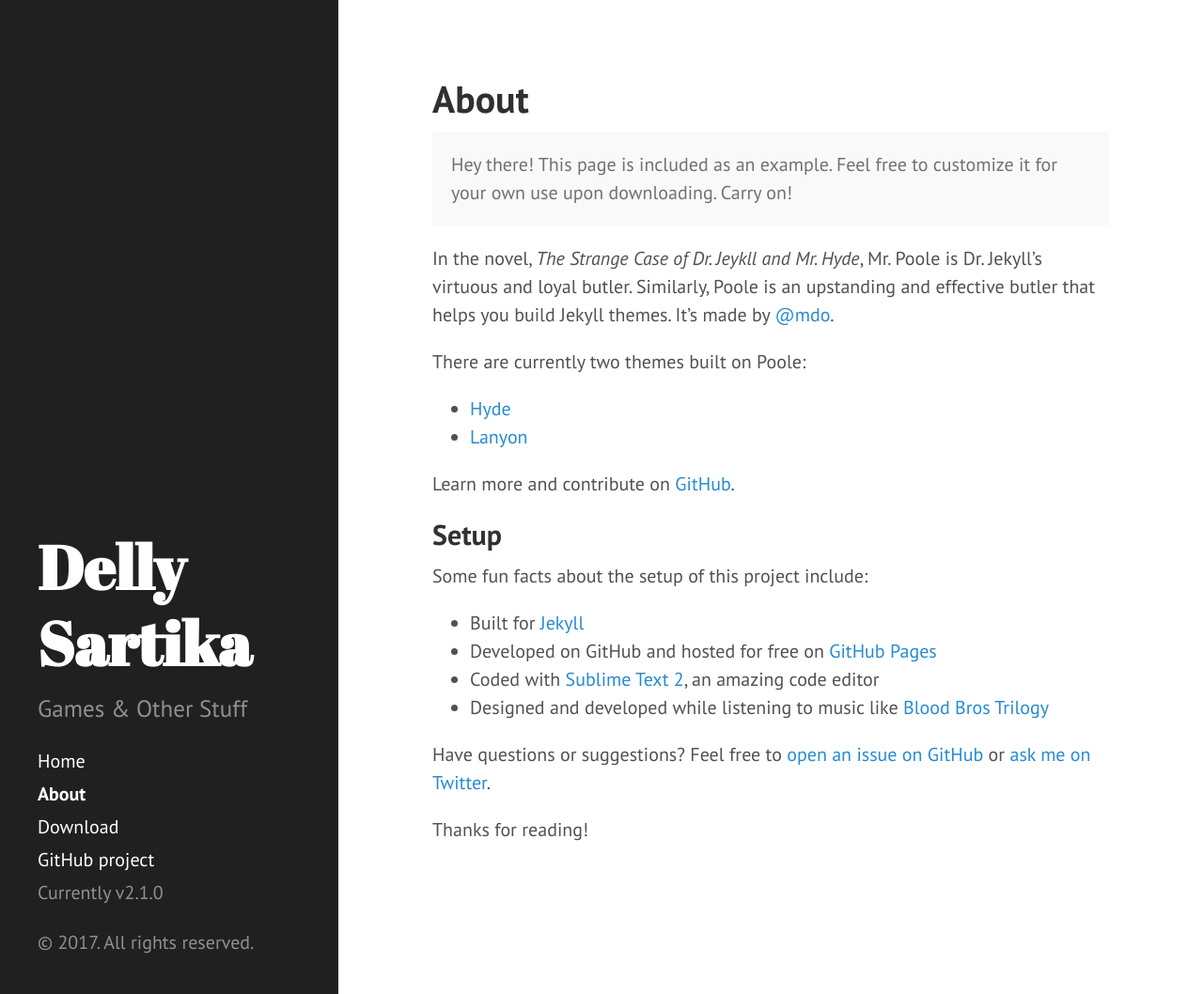
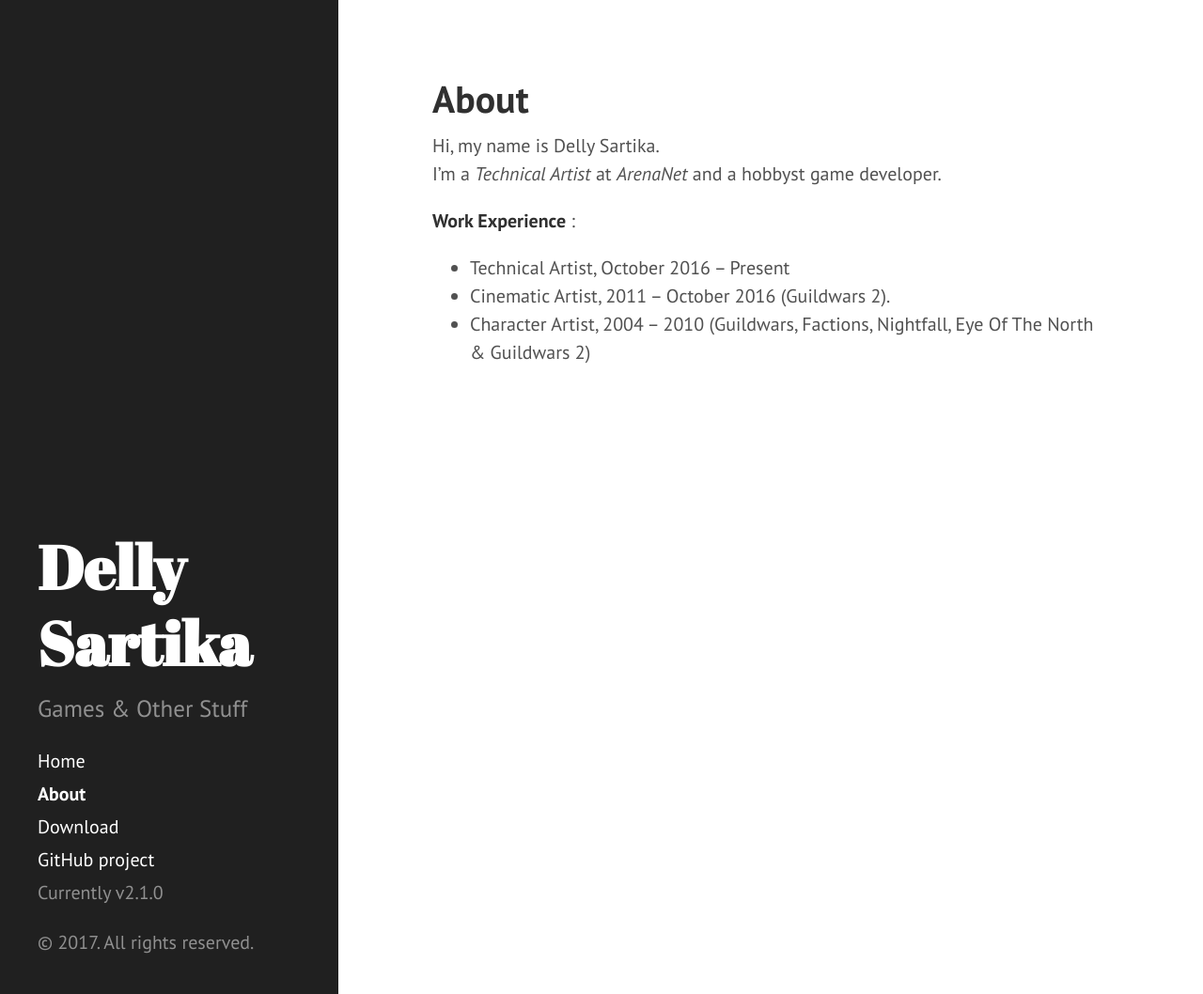
Before and after one commit to sartikadelly/sartikadelly.github.io, a Jekyll site: the page built from about.md, in a window 1280 px wide and 1058 px high. Shown: the whole window at 94% size. Built offline with Jekyll 4.4.1, drawn with Linux system fonts in a browser that asks for light colours.

Commit message:
Update about.md
update About page

```diff
--- a/about.md
+++ b/about.md
@@ -3,28 +3,12 @@ layout: page
 title: About
 ---
 
-<p class="message">
-  Hey there! This page is included as an example. Feel free to customize it for your own use upon downloading. Carry on!
-</p>
+Hi, my name is Delly Sartika.<br>
+I’m a *Technical Artist* at *ArenaNet* and a hobbyst game developer.
+<br>
 
-In the novel, *The Strange Case of Dr. Jeykll and Mr. Hyde*, Mr. Poole is Dr. Jekyll's virtuous and loyal butler. Similarly, Poole is an upstanding and effective butler that helps you build Jekyll themes. It's made by [@mdo](https://twitter.com/mdo).
+**Work Experience** :
 
-There are currently two themes built on Poole:
-
-* [Hyde](http://hyde.getpoole.com)
-* [Lanyon](http://lanyon.getpoole.com)
-
-Learn more and contribute on [GitHub](https://github.com/poole).
-
-## Setup
-
-Some fun facts about the setup of this project include:
-
-* Built for [Jekyll](http://jekyllrb.com)
-* Developed on GitHub and hosted for free on [GitHub Pages](https://pages.github.com)
-* Coded with [Sublime Text 2](http://sublimetext.com), an amazing code editor
-* Designed and developed while listening to music like [Blood Bros Trilogy](https://soundcloud.com/maddecent/sets/blood-bros-series)
-
-Have questions or suggestions? Feel free to [open an issue on GitHub](https://github.com/poole/issues/new) or [ask me on Twitter](https://twitter.com/mdo).
-
-Thanks for reading!
+* Technical Artist, October 2016 – Present
+* Cinematic Artist, 2011 – October 2016 (Guildwars 2).
+* Character Artist, 2004 – 2010 (Guildwars, Factions, Nightfall, Eye Of The North & Guildwars 2)
```
